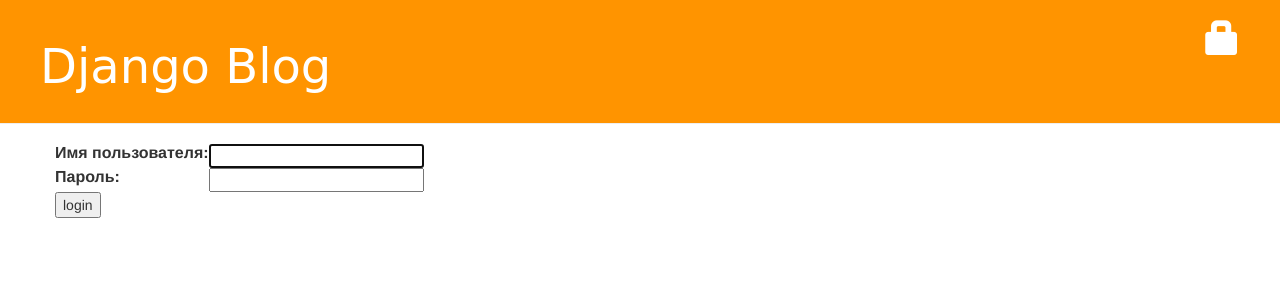
After one commit to aplatkouski/blog-app, a Django app: page /accounts/login/ in a window 1280 px wide. The commit adds this page. Shown: the top 300 px of the page. Run offline with Django 3.2, Linux system fonts and the light colour scheme; some libraries are stand-ins or nearby versions.

Commit message:
add authentication
Signed-off-by: aplatkouski <5857672+aplatkouski@users.noreply.github.com>

```diff
--- a/blog/views.py
+++ b/blog/views.py
@@ -1,4 +1,5 @@
 from django.shortcuts import render, get_object_or_404, redirect
+from django.contrib.auth.decorators import login_required
 
 from .models import Post
 from .forms import PostForm
@@ -14,6 +15,7 @@ def post_detail(request, post_pk):
 	return render(request, 'blog/post_detail.html', {'post': post})
 
 
+@login_required
 def post_edit(request, post_pk):
 	post = get_object_or_404(Post, pk=post_pk)
 	if request.method == "POST":
@@ -28,6 +30,7 @@ def post_edit(request, post_pk):
 	return render(request, 'blog/post_edit.html', {'form': form})
 
 
+@login_required
 def post_new(request):
 	if request.method == "POST":
 		form = PostForm(request.POST)
@@ -40,17 +43,20 @@ def post_new(request):
 	return render(request, 'blog/post_edit.html', {'form': form})
 
 
+@login_required
 def post_draft_list(request):
 	posts = Post.objects.filter(published_date__isnull=True).order_by('created_date')
 	return render(request, 'blog/post_draft_list.html', {'posts': posts})
 
 
+@login_required
 def post_publish(request, post_pk):
 	post = get_object_or_404(Post, pk=post_pk)
 	post.publish()
 	return redirect('post_detail', post_pk=post_pk)
 
 
+@login_required
 def post_remove(request, post_pk):
 	post = get_object_or_404(Post, pk=post_pk)
 	post.delete()
--- a/mysite/settings.py
+++ b/mysite/settings.py
@@ -123,3 +123,5 @@ USE_TZ = True
 
 STATIC_URL = '/static/'
 STATIC_ROOT = os.path.join(BASE_DIR, 'static')
+
+LOGIN_REDIRECT_URL = '/'
--- a/mysite/templates/blog/base.html
+++ b/mysite/templates/blog/base.html
@@ -15,6 +15,11 @@
                 <a href="{% url 'post_draft_list' %}" class="top-menu">
                     <span class="glyphicon glyphicon-edit"></span>
                 </a>
+                <p class="top-menu">Hello {{ user.username }}<small>(<a href="{% url 'logout' %}">log out</a>)</small></p>
+            {% else %}
+                <a href="{% url 'login' %}" class="top-menu">
+                    <span class="glyphicon glyphicon-lock"></span>
+                </a>
             {% endif %}
             <h1><a href="/">Django Blog</a></h1>
         </div>
--- /dev/null
+++ b/mysite/templates/registration/login.html
@@ -0,0 +1,24 @@
+{% extends "blog/base.html" %}
+
+{% block content %}
+    {% if form.errors %}
+        <p>Your username and password didn't match. Please try again.</p>
+    {% endif %}
+
+    <form method="post" action="{% url 'login' %}">
+    {% csrf_token %}
+        <table>
+        <tr>
+            <td>{{ form.username.label_tag }}</td>
+            <td>{{ form.username }}</td>
+        </tr>
+        <tr>
+            <td>{{ form.password.label_tag }}</td>
+            <td>{{ form.password }}</td>
+        </tr>
+        </table>
+
+        <input type="submit" value="login" />
+        <input type="hidden" name="next" value="{{ next }}" />
+    </form>
+{% endblock %}
--- a/mysite/urls.py
+++ b/mysite/urls.py
@@ -16,7 +16,12 @@ Including another URLconf
 from django.contrib import admin
 from django.urls import path, include
 
+from django.contrib.auth import views
+
+
 urlpatterns = [
     path('admin/', admin.site.urls),
+    path('accounts/login/', views.LoginView.as_view(), name='login'),
+    path('accounts/logout/', views.LogoutView.as_view(next_page='/'), name='logout'),
     path('', include('blog.urls')),
 ]
```
